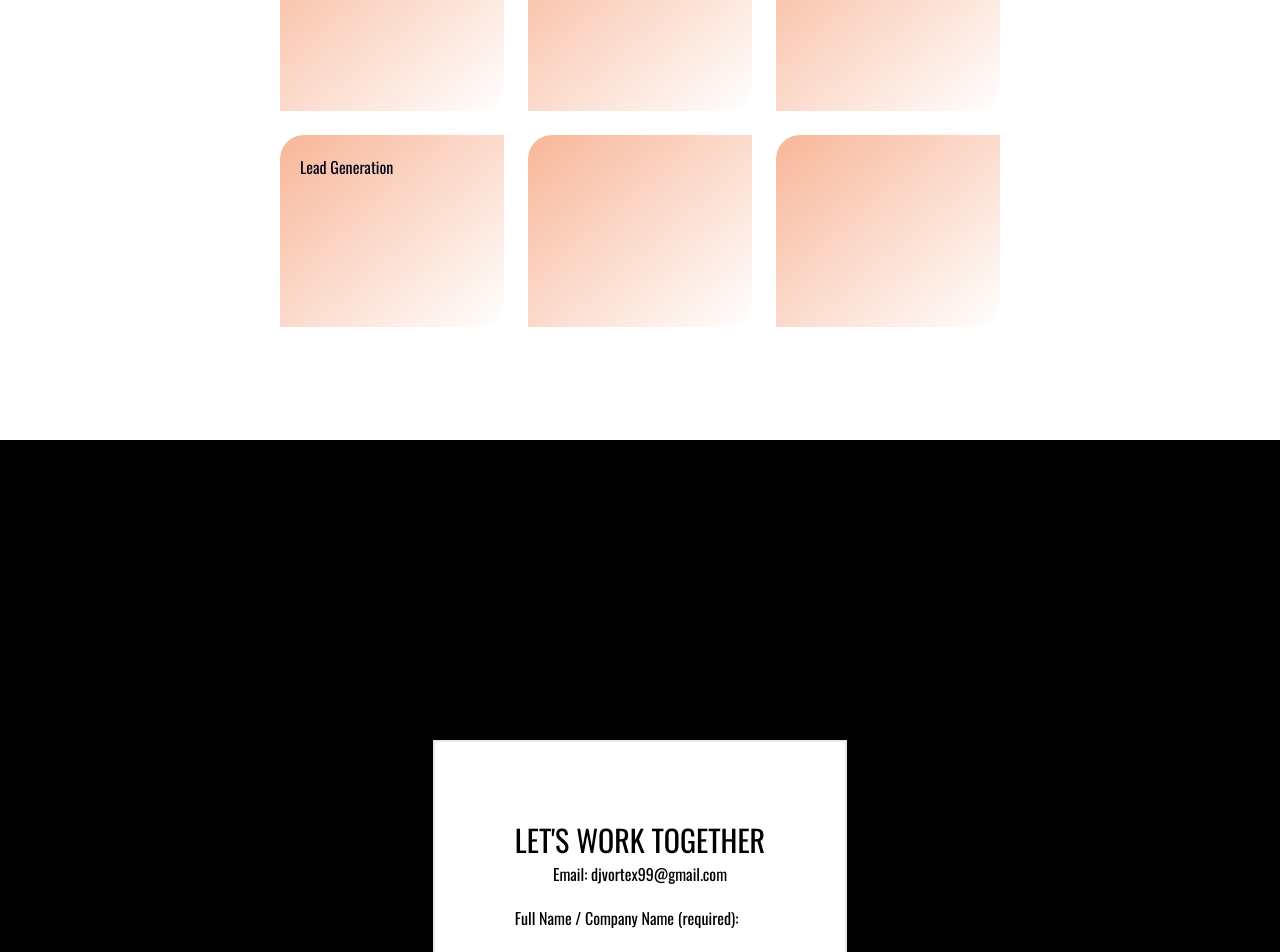
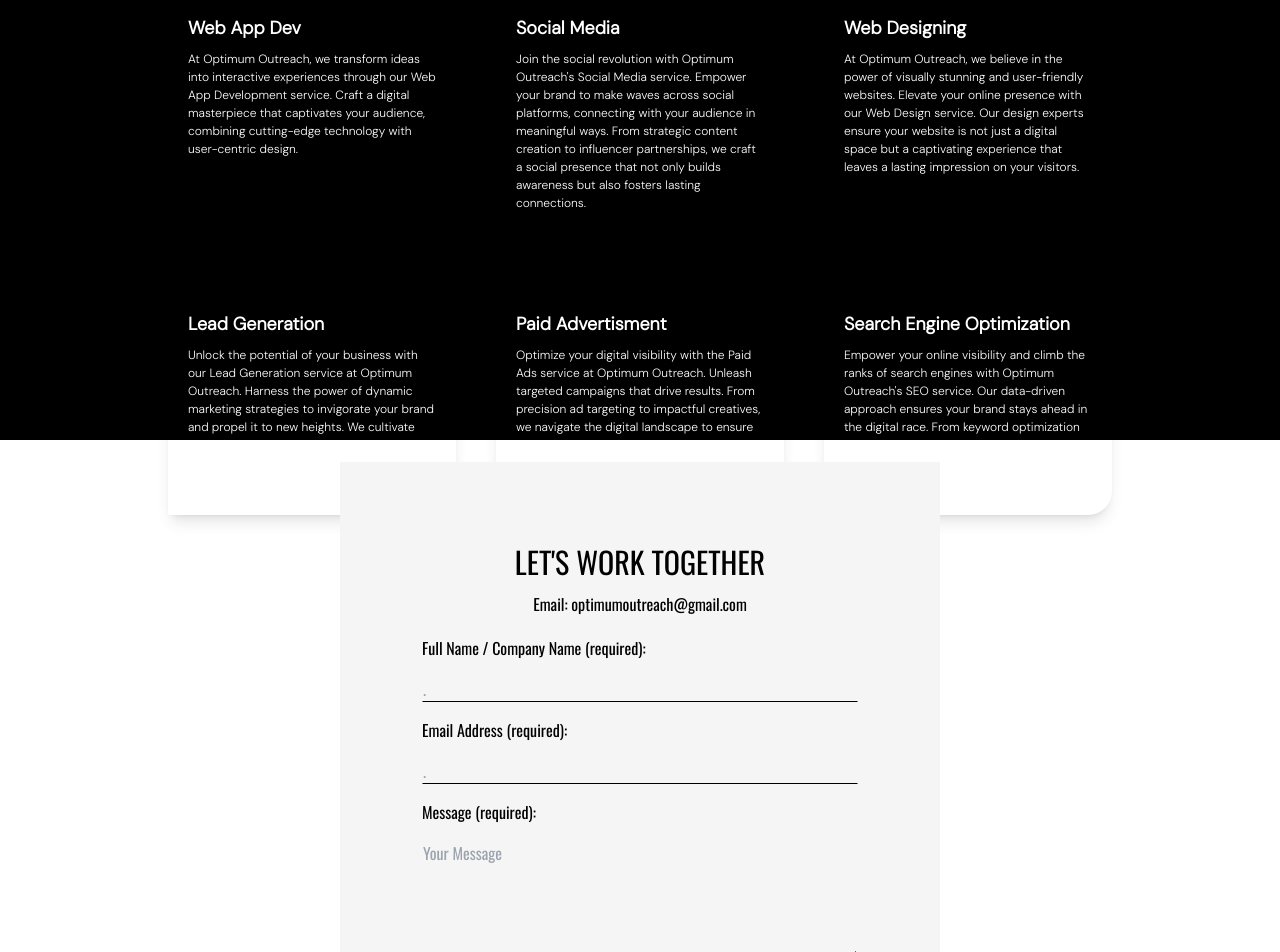
Before and after one commit to hendrckks/demo, a React (Vite) app in the folder optimum/: page / in a window 1280 px wide. Shown: the part 1160-2112 px from the top of the page. Built offline with nearby package versions, Linux system fonts and the light colour scheme; a web font is replaced by a local one.

Commit message:
services page styling

```diff
--- a/optimum/src/components/Contact.css
+++ b/optimum/src/components/Contact.css
@@ -6,7 +6,8 @@
   justify-content: center;
   align-items: center;
   flex-direction: column;
-  padding-top: 300px;
-  background-color: black;
+  padding-top: AUTO;
+  background-color: white;
   width: 100%;
+  height: 100vh;
 }
--- a/optimum/src/components/Contact.tsx
+++ b/optimum/src/components/Contact.tsx
@@ -44,12 +44,12 @@
 
   return (
     <div className="contacts-container">
-      <div className="border-2 block text-black bg-white p-20">
+      <div className="border-2 block text-black bg-neutral-100 border-transparent p-20 w-[400px] sm:w-[600px]">
         <h2 className="text-3xl font-extralight flex justify-center">
           <span>LET'S WORK TOGETHER</span>
         </h2>
-        <p className="py-[3.75px] flex justify-center">
-          <span>Email</span>: djvortex99@gmail.com
+        <p className="py-[3.85px] mt-2 flex justify-center">
+          <span>Email</span>: optimumoutreach@gmail.com
         </p>
         <div className="my-4 space-y-5">
           <form onSubmit={handleSubmit}>
@@ -64,7 +64,7 @@
               <div>
                 <input
                   type="text"
-                  className="mt-4 w-[100%] outline-none focus:ring-0 border-[0.3px] border-black border-r-transparent border-l-transparent border-t-transparent"
+                  className="mt-4 w-[100%] outline-none bg-transparent focus:ring-0 border-[0.3px] border-black border-r-transparent border-l-transparent border-t-transparent"
                   placeholder="."
                   value={name}
                   onChange={(e) => setName(e.target.value)}
@@ -82,7 +82,7 @@
               <div>
                 <input
                   type="text"
-                  className="mt-4 w-[100%] outline-none focus:ring-0 border-[0.3px] border-black border-r-transparent border-l-transparent border-t-transparent"
+                  className="mt-4 w-[100%] outline-none focus:ring-0 border-[0.3px] bg-transparent border-black border-r-transparent border-l-transparent border-t-transparent"
                   placeholder="."
                   value={email}
                   onChange={(e) => setEmail(e.target.value)}
@@ -99,20 +99,20 @@
               </label>
               <div>
                 <textarea
-                  className="w-[100%] overflow-hidden h-[120px] mt-4 outline-none focus:ring-0 border-[0.3px] border-black border-r-transparent border-l-transparent border-t-transparent"
+                  className="w-[100%] overflow-hidden h-[120px] mt-4 outline-none focus:ring-0 border-[0.3px] bg-transparent border-black border-r-transparent border-l-transparent border-t-transparent"
                   placeholder="Your Message"
                   value={message}
                   onChange={(e) => setMessage(e.target.value)}
                 />
               </div>
             </div>
-            <div className="flex justify-center items-center mt-5 border-[1.5px] hover:bg-black hover:border-white hover:text-white border-black">
+            <div className="flex justify-center items-center w-[100px] mt-5 border-[1.5px] text-[14px] hover:bg-black hover:border-white hover:text-white border-black">
               <button type="submit">SUBMIT</button>
             </div>
           </form>
         </div>
       </div>
-      <div className="text-white block">
+      <div className="text-white block mt-16">
         <blockquote className="quote" data-animation-role="quote">
           <span>"</span>
           WE SHALL NOT CEASE FROM EXPLORATION AND AT THE END OF ALL OUR
@@ -120,7 +120,7 @@
           THE FIRST TIME.
           <span>"</span>
         </blockquote>
-        <h5 className="author">— T. S. ELIOT</h5>
+        <h5 className="flex justify-center items-center">— T. S. ELIOT</h5>
       </div>
     </div>
   );
--- a/optimum/src/components/ServicesCard.tsx
+++ b/optimum/src/components/ServicesCard.tsx
@@ -7,7 +7,7 @@
 const ServicesCard: React.FC<ServiceCardProps> = ({ children, className }) => {
   return (
     <div
-      className={`h-[12rem] w-[14rem] rounded-tl-3xl rounded-br-3xl ${
+      className={`h-[14rem] mt-12 w-[18rem] text-[12px] text-white font-medium rounded-tl-3xl rounded-br-3xl hover:bg-gradient-to-br from-[#4c1a57] to-[#00a8aa] shadow-lg hover:scale-110 transition-transform duration-200 ${
         className || ""
       }`}
     >
--- a/optimum/src/pages/Services.tsx
+++ b/optimum/src/pages/Services.tsx
@@ -3,14 +3,14 @@
 
 function Services() {
   return (
-    <div className="bg-white h-[100vh] font-DM-sans ">
+    <div className="bg-black h-[100vh] font-DM-sans text-white">
       <div className="flex justify-center items-center py-12">
-        <h1 className="text-[35px] font-semibold">
+        <h1 className="text-[50px] font-semibold">
           Our Digital Marketing Services
         </h1>
       </div>
       <div className="flex justify-center items-center w-[auto]">
-        <p className="w-[600px] text-[15px] font-medium">
+        <p className="w-[600px] text-[16px]">
           At Optimum Outreach, we are more than just marketers; we're architects
           of digital success. Our expertise extends across the vast landscape of
           marketing, and we add a touch of spice to every campaign. High-growth
@@ -19,28 +19,95 @@
         </p>
       </div>
       <div className="flex justify-center items-center mt-10">
-        <div className="font-Oswald-sans gap-x-grid col-span-full grid auto-rows-fr grid-cols-4 gap-y-8 lg:grid-cols-3 lg:gap-y-6 md:gap-y-4.5 sm:grid-cols-1 sm:gap-y-4 sm:gap-x-6">
+        <div className="gap-x-grid col-span-full grid auto-rows-fr grid-cols-4 gap-y-8 lg:grid-cols-3 lg:gap-y-6 md:gap-y-4.5 sm:grid-cols-1 sm:gap-y-4 sm:gap-x-10">
           <Link to="/Service/Web-App-Development">
-            <ServicesCard className="bg-gradient-to-br from-[#f8b698] to-opacity-80 hover:scale-110 transition-transform duration-200"></ServicesCard>
+            <ServicesCard>
+              <div className="p-5">
+                <h1 className="font-semibold text-[18px]">Web App Dev</h1>
+                <p className="mt-2">
+                  At Optimum Outreach, we transform ideas into interactive
+                  experiences through our Web App Development service. Craft a
+                  digital masterpiece that captivates your audience, combining
+                  cutting-edge technology with user-centric design.
+                </p>
+              </div>
+            </ServicesCard>
           </Link>
           <Link to="/Service/Social-Media">
-            <ServicesCard className="bg-gradient-to-br from-[#f8b698] to-opacity-80 hover:scale-110 transition-transform duration-200"></ServicesCard>
+            <ServicesCard>
+              <div className="p-5">
+                <h1 className="font-semibold text-[18px]">Social Media</h1>
+                <p className="mt-2">
+                  Join the social revolution with Optimum Outreach's Social
+                  Media service. Empower your brand to make waves across social
+                  platforms, connecting with your audience in meaningful ways.
+                  From strategic content creation to influencer partnerships, we
+                  craft a social presence that not only builds awareness but
+                  also fosters lasting connections.
+                </p>
+              </div>
+            </ServicesCard>
           </Link>
           <Link to="/Service/Web-Design">
-            <ServicesCard className="bg-gradient-to-br from-[#f8b698] to-opacity-80 hover:scale-110 transition-transform duration-200"></ServicesCard>
+            <ServicesCard>
+              <div className="p-5">
+                <h1 className="font-semibold text-[18px]">Web Designing</h1>
+                <p className="mt-2">
+                  At Optimum Outreach, we believe in the power of visually
+                  stunning and user-friendly websites. Elevate your online
+                  presence with our Web Design service. Our design experts
+                  ensure your website is not just a digital space but a
+                  captivating experience that leaves a lasting impression on
+                  your visitors.
+                </p>
+              </div>
+            </ServicesCard>
           </Link>
           <Link to="/Service/Lead-Generation">
-            <ServicesCard className="bg-gradient-to-br from-[#f8b698] to-opacity-80 hover:scale-110 transition-transform duration-3200">
+            <ServicesCard>
               <div className="p-5">
-                <h1 className="">Lead Generation</h1>
+                <h1 className="font-semibold text-[18px]">Lead Generation</h1>
+                <p className="mt-2">
+                  Unlock the potential of your business with our Lead Generation
+                  service at Optimum Outreach. Harness the power of dynamic
+                  marketing strategies to invigorate your brand and propel it to
+                  new heights. We cultivate opportunities that resonate with
+                  your target audience, ensuring sustainable growth and success
+                </p>
               </div>
             </ServicesCard>
           </Link>
           <Link to="/Service/Paid-Ads">
-            <ServicesCard className="bg-gradient-to-br from-[#f8b698] to-opacity-80 hover:scale-110 transition-transform duration-200"></ServicesCard>
+            <ServicesCard>
+              <div className="p-5">
+                <h1 className="font-semibold text-[18px]">Paid Advertisment</h1>
+                <p className="mt-2">
+                  Optimize your digital visibility with the Paid Ads service at
+                  Optimum Outreach. Unleash targeted campaigns that drive
+                  results. From precision ad targeting to impactful creatives,
+                  we navigate the digital landscape to ensure your brand gets
+                  the attention it deserves, reaching the right audience at the
+                  right time.
+                </p>
+              </div>
+            </ServicesCard>
           </Link>
           <Link to="/Service/SEO">
-            <ServicesCard className="bg-gradient-to-br from-[#f8b698] to-opacity-80 hover:scale-110 transition-transform duration-200"></ServicesCard>
+            <ServicesCard>
+              <div className="p-5">
+                <h1 className="font-semibold text-[18px]">
+                  Search Engine Optimization
+                </h1>
+                <p className="mt-2">
+                  Empower your online visibility and climb the ranks of search
+                  engines with Optimum Outreach's SEO service. Our data-driven
+                  approach ensures your brand stays ahead in the digital race.
+                  From keyword optimization to content strategy, we meticulously
+                  craft a path to the top, ensuring your business shines in the
+                  online realm.
+                </p>
+              </div>
+            </ServicesCard>
           </Link>
         </div>
       </div>
```
